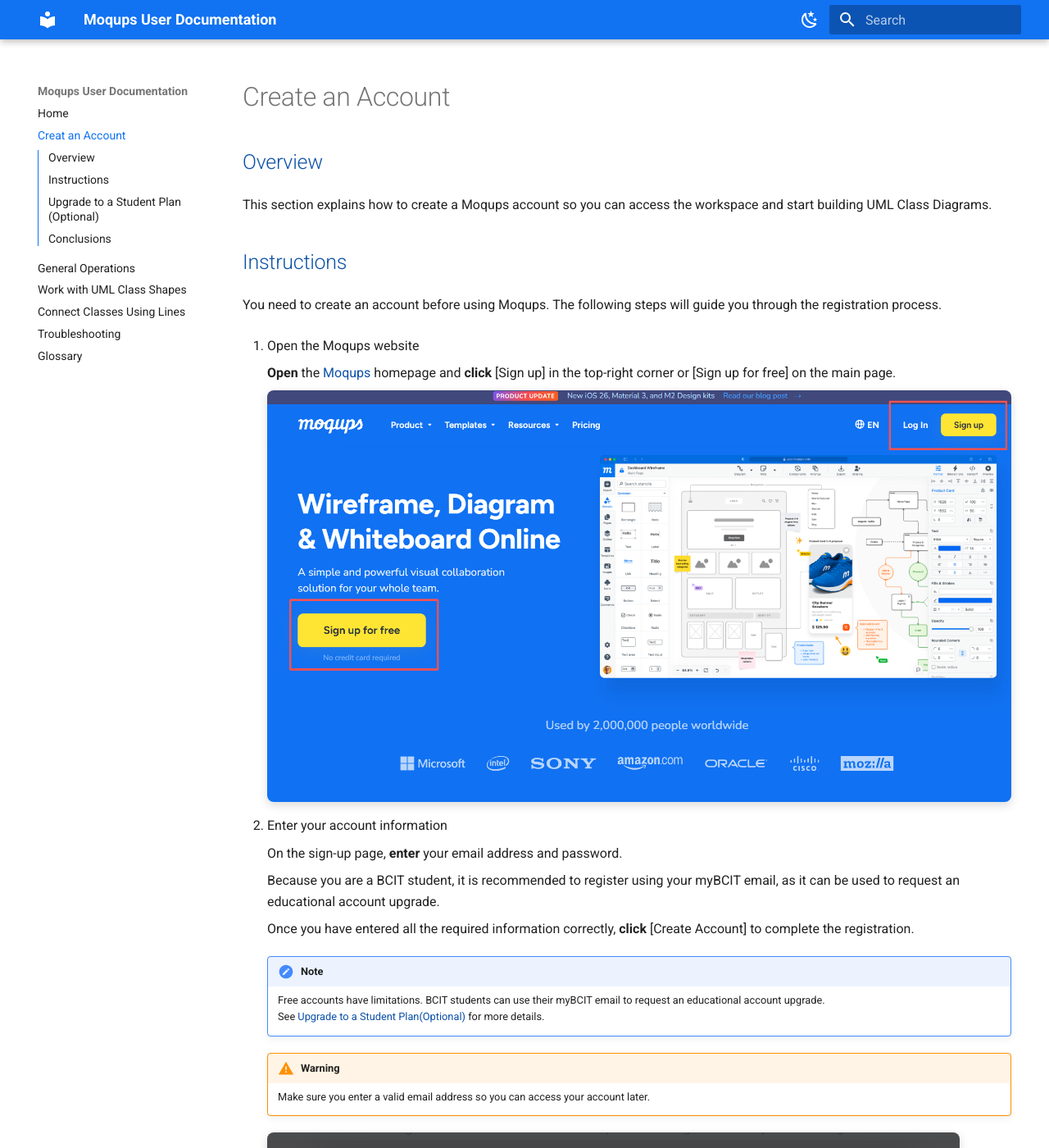
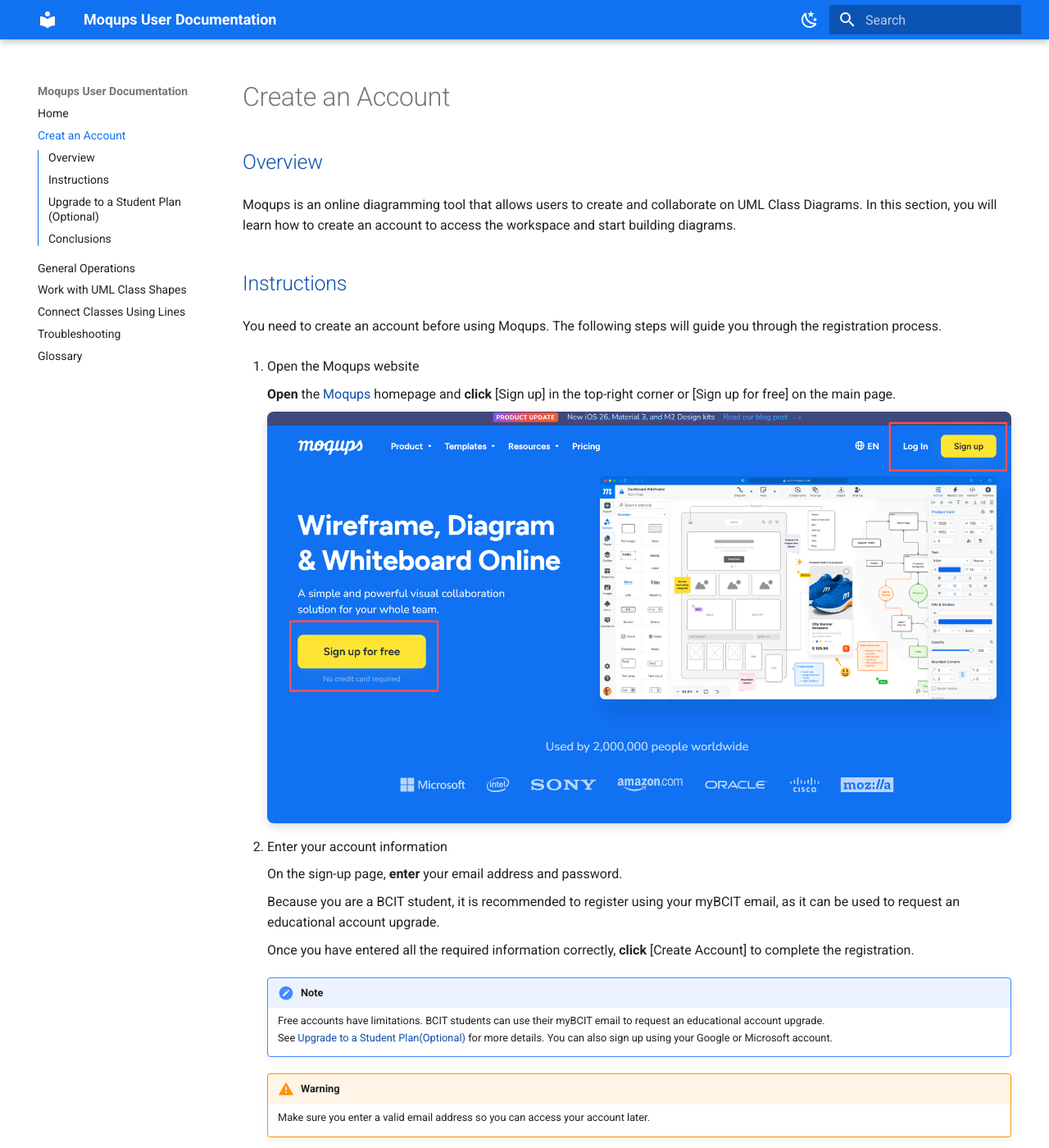
Before and after one commit to mzhao002/Moqups-User-Documentation, an MkDocs documentation site: the page built from docs/create-an-account.md, in a window 1280 px wide and 1400 px high. Shown: the whole window at 82% size. Built offline with MkDocs 1.6.1 and Material for MkDocs 9.7.7, drawn with Linux system fonts in a browser that asks for light colours; some of the changed text lies outside the part shown.

Commit message:
Update Create an Account overview

```diff
--- a/docs/create-an-account.md
+++ b/docs/create-an-account.md
@@ -2,7 +2,7 @@
 
 ## Overview
 
-This section explains how to create a Moqups account so you can access the workspace and start building UML Class Diagrams.
+Moqups is an online diagramming tool that allows users to create and collaborate on UML Class Diagrams. In this section, you will learn how to create an account to access the workspace and start building diagrams.
 
 ## Instructions
 
```
Also changed, not shown: other parts of docs/create-an-account.md (+2 -2 lines).
